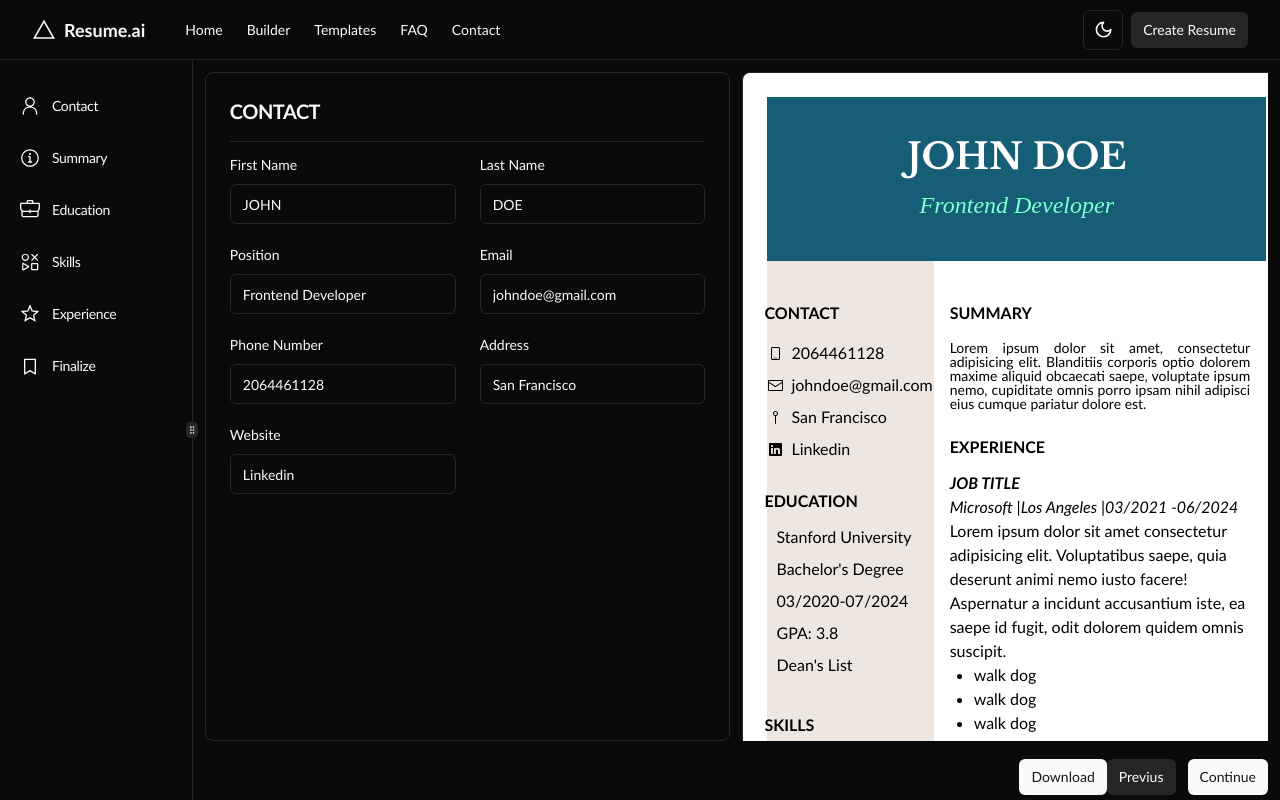
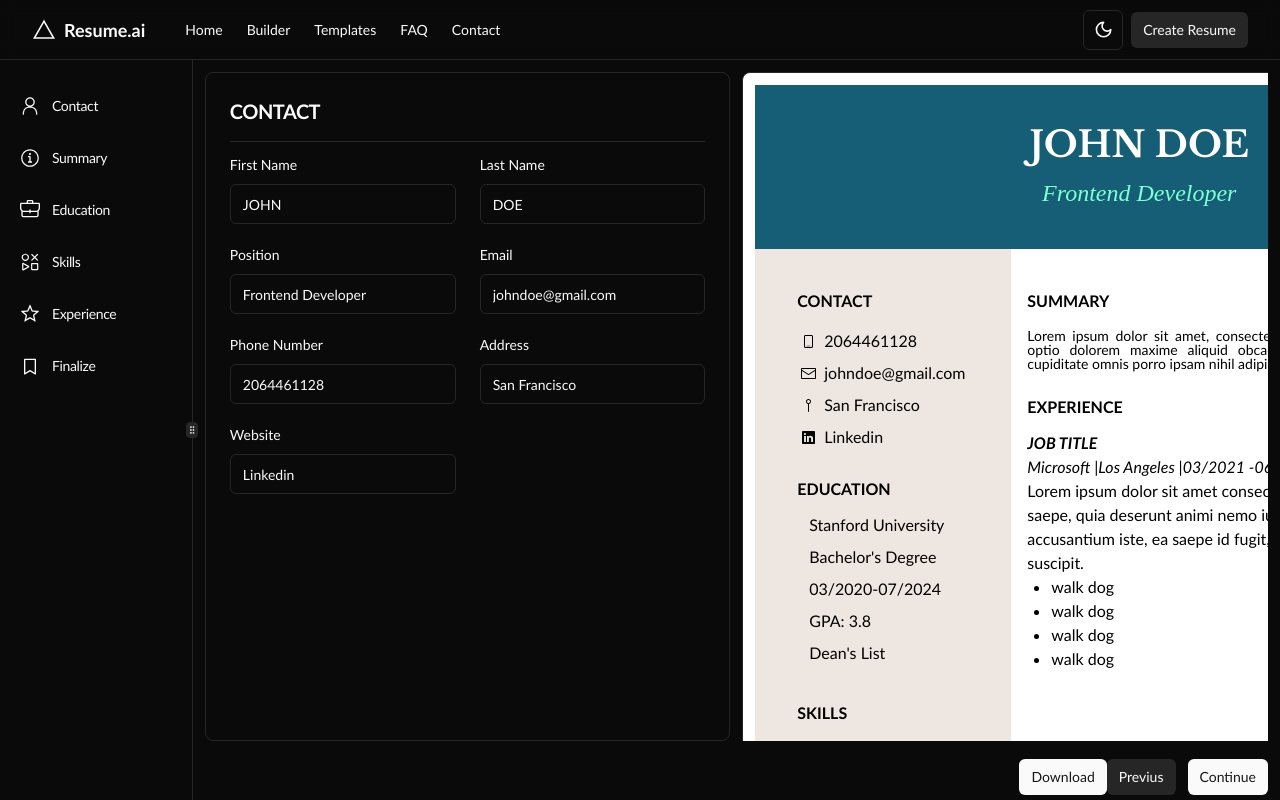
Before and after one commit to dan-begaliev/resume-builder-web-app, a React (Vite) app: page /resume-builder/contact in a window 1280 px wide. Built offline with nearby package versions, Linux system fonts and the light colour scheme; the HTML template or start-up script is replaced by a standard one; a web font is replaced by a local one.

Commit message:
fix: printable on 1 page only

```diff
--- a/src/index.css
+++ b/src/index.css
@@ -83,3 +83,22 @@ body {
     @apply bg-background text-foreground;
   }
 }
+
+@media print {
+  @page {
+    size: A4;
+    margin: 0;
+  }
+
+  body {
+    margin: 0;
+    padding: 0;
+  }
+
+  .printable-area {
+    width: 210mm;
+    height: 297mm;
+    overflow: hidden;
+    page-break-inside: avoid;
+  }
+}
--- a/src/pages/ResumeBuilder/components/Preview/Preview.tsx
+++ b/src/pages/ResumeBuilder/components/Preview/Preview.tsx
@@ -17,16 +17,19 @@ const ResumePreview = ({
   const resumeData = useAppSelector(
     (state) => state.resumeBuilder
   ) as ResumeData;
+
   return (
     <ScrollArea className="h-full w-full max-w-full">
       <Card
         ref={resumeRef}
-        className="h-full p-6 w-full text-[clamp(12px,5vw,16px)]"
+        className="p-3 w-full text-[clamp(12px,5vw,16px)] printable-area"
         style={{
           color: "black",
           backgroundColor: "white",
-          // width: "210mm",
-          // height: "297mm",
+          width: "210mm",
+          minHeight: "297mm",
+          maxHeight: "297mm",
+          overflow: "hidden",
         }}
       >
         <div
@@ -46,7 +49,7 @@ const ResumePreview = ({
           </div>
         </div>
         <div className="divide flex flex-row">
-          <div className="w-1/3 h-dvh flex flex-col items-center bg-[#EEE7E1] p-7">
+          <div className="w-1/3 flex flex-col items-center bg-[#EEE7E1] p-7">
             <div className="">
               <div className="text-l font-bold">
                 <p className="my-3">CONTACT</p>
@@ -61,7 +64,7 @@ const ResumePreview = ({
           <div className="w-2/3 h-dvh p-4">
             <p className="mt-6 text-l font-bold">SUMMARY</p>
             <Summary />
-            <p className="mt-6 mb-3  text-l font-bold">EXPERIENCE</p>
+            <p className="mt-6 mb-3 text-l font-bold">EXPERIENCE</p>
             <Experience />
           </div>
         </div>
```
